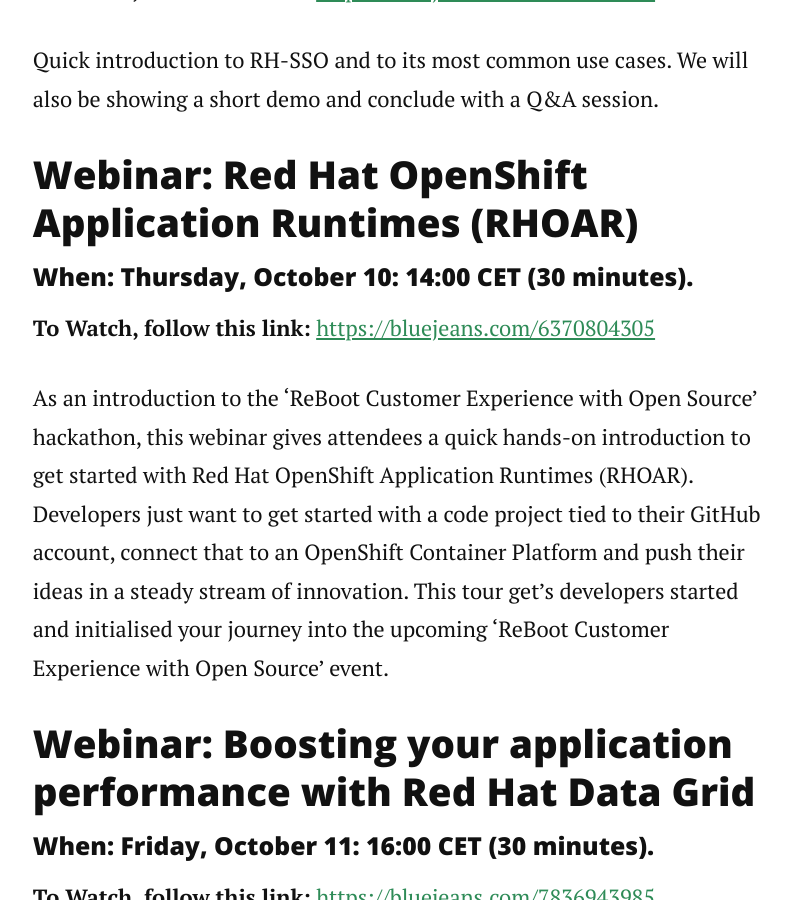
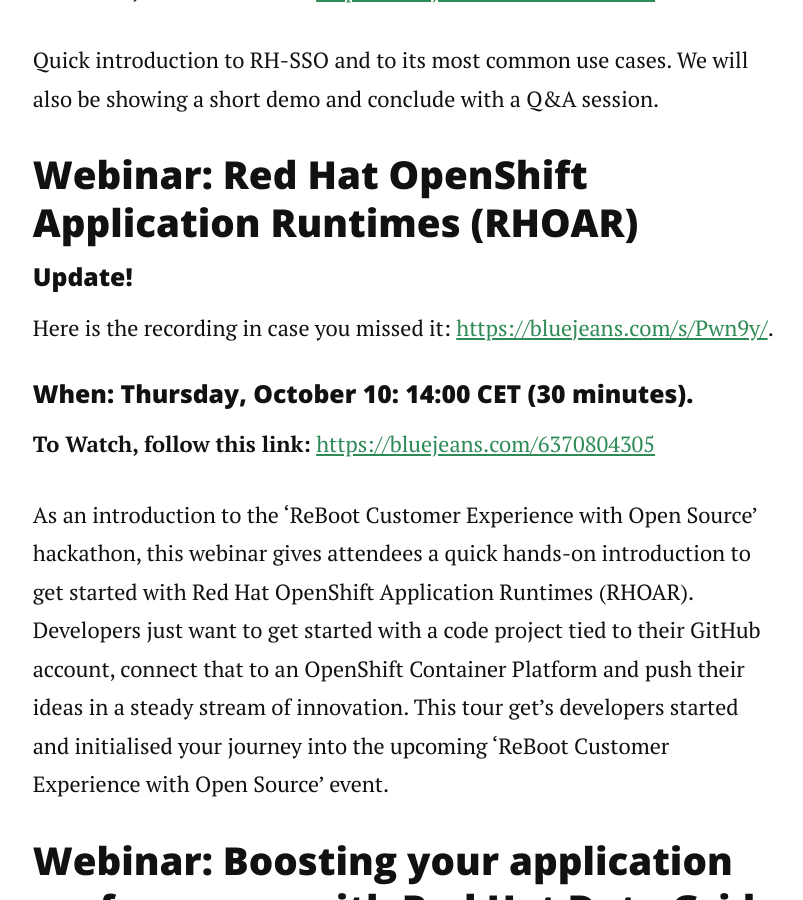
Before and after one commit to redhat-hackathon/redhat-hackathon.github.io, a Jekyll site: the page built from _posts/2019-04-10-update-upcoming-webinars.markdown, in a window 1280 px wide and 900 px high, scrolled down 2602 px. Shown: the whole window, without its empty margins (236-1039 px from the left). Built offline with Jekyll 4.4.1, drawn with Linux system fonts in a browser that asks for light colours; nearby versions of some CDN libraries.

Commit message:
Update another webinar with the recording url.

```diff
--- a/_posts/2019-04-10-update-upcoming-webinars.markdown
+++ b/_posts/2019-04-10-update-upcoming-webinars.markdown
@@ -43,6 +43,9 @@
 
 ### Webinar: Red Hat OpenShift Application Runtimes (RHOAR)
 
+#### Update!
+Here is the recording in case you missed it: [https://bluejeans.com/s/Pwn9y/](https://bluejeans.com/s/Pwn9y/).
+
 #### When: Thursday, October 10: 14:00 CET (30 minutes).
 
 **To Watch, follow this link:** [https://bluejeans.com/6370804305](https://bluejeans.com/6370804305)
```
